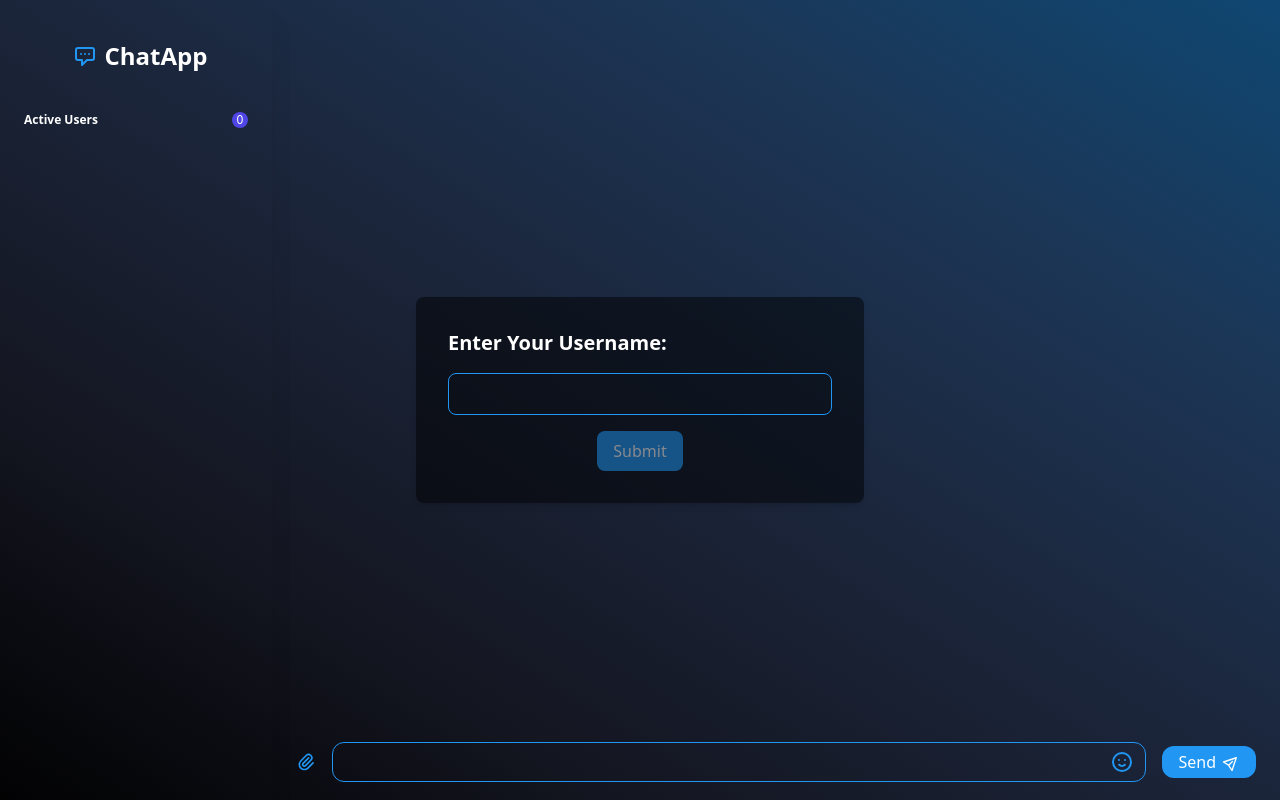
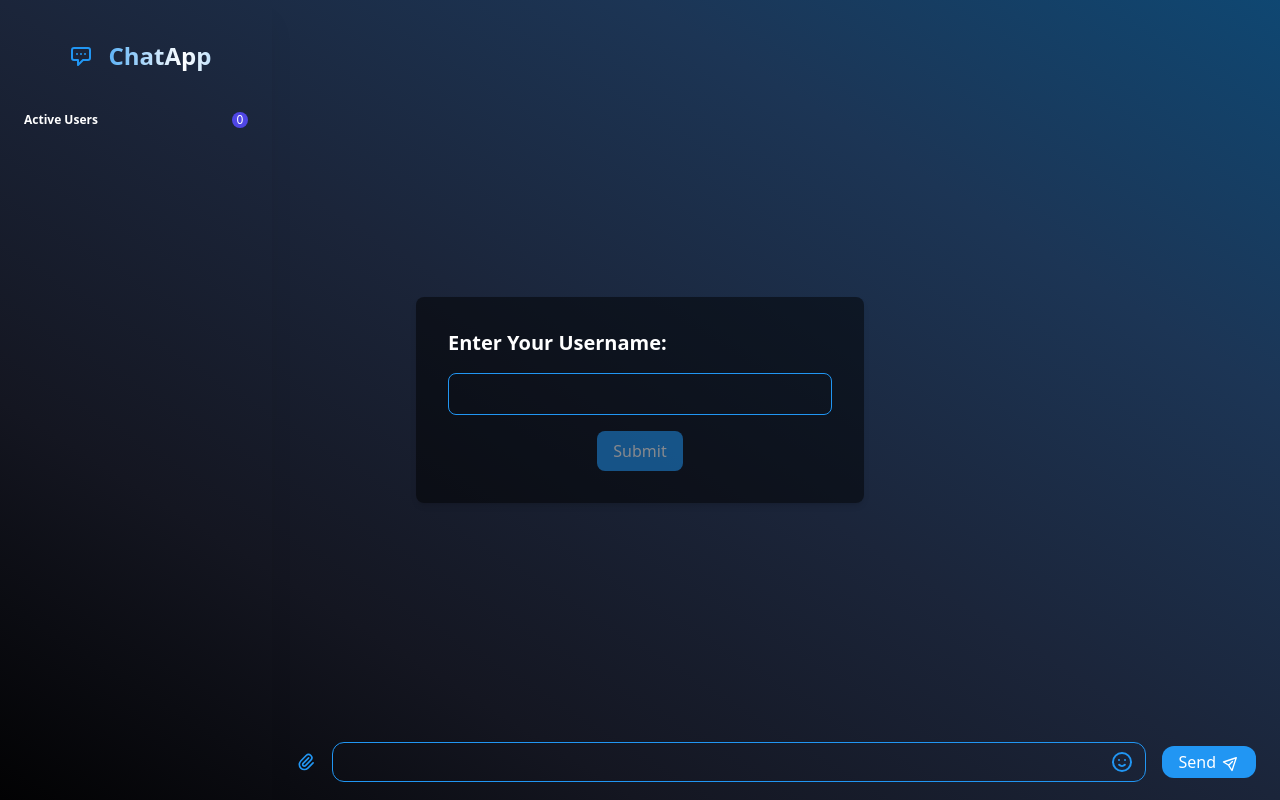
Before and after one commit to darseen/ChatApp, a React (Vite) app in the folder client/: page /global in a window 1280 px wide. Built offline with nearby package versions, Linux system fonts and the light colour scheme; no server answers.

Commit message:
Bug fixes

```diff
--- a/client/src/components/GlobalSidebar.jsx
+++ b/client/src/components/GlobalSidebar.jsx
@@ -74,7 +74,10 @@ const GlobalSidebar = ({ users }) => {
                 />
               </svg>
             </div>
-            <Link to="/" className="font-bold text-2xl text-white">
+            <Link
+              to="/"
+              className="ml-2 font-bold text-2xl animate-text bg-gradient-to-r from-[#2196f3] via-white to-[#2196f3] bg-clip-text text-transparent"
+            >
               ChatApp
             </Link>
           </div>
--- a/client/src/components/Sidebar.jsx
+++ b/client/src/components/Sidebar.jsx
@@ -83,7 +83,10 @@ const Sidebar = () => {
                 />
               </svg>
             </div>
-            <Link to="/" className="font-bold text-2xl text-white">
+            <Link
+              to="/"
+              className="ml-2 font-bold text-2xl animate-text bg-gradient-to-r from-[#2196f3] via-white to-[#2196f3] bg-clip-text text-transparent"
+            >
               ChatApp
             </Link>
           </div>
--- a/client/src/pages/GlobalChat.jsx
+++ b/client/src/pages/GlobalChat.jsx
@@ -1,4 +1,4 @@
-import { Socket, io } from "socket.io-client";
+import { io } from "socket.io-client";
 import { useState, useEffect } from "react";
 
 import GlobalSidebar from "../components/GlobalSidebar";
@@ -19,9 +19,11 @@ const GlobalChat = () => {
       username: username,
       message: message,
     };
-    socket.emit("global_client", messageData);
-    setMessages((messagesList) => [...messagesList, messageData]);
-    setMessage("");
+    if (message !== "") {
+      socket.emit("global_client", messageData);
+      setMessages((messagesList) => [...messagesList, messageData]);
+      setMessage("");
+    }
   };
 
   /* RECEIVE ACTIVE USERS */
@@ -82,6 +84,9 @@ const GlobalChat = () => {
                     type="text"
                     value={message}
                     onChange={(e) => setMessage(e.target.value)}
+                    onKeyDown={(e) => {
+                      e.key === "Enter" && handleSendMessage();
+                    }}
                     className="flex w-full border rounded-xl bg-transparent  border-[#2196f3] focus:outline-none focus:border-indigo-300 pl-4 h-10"
                   />
                   <button className="absolute flex items-center justify-center h-full w-12 right-0 top-0 text-[#2196f3] hover:text-gray-600">
```
